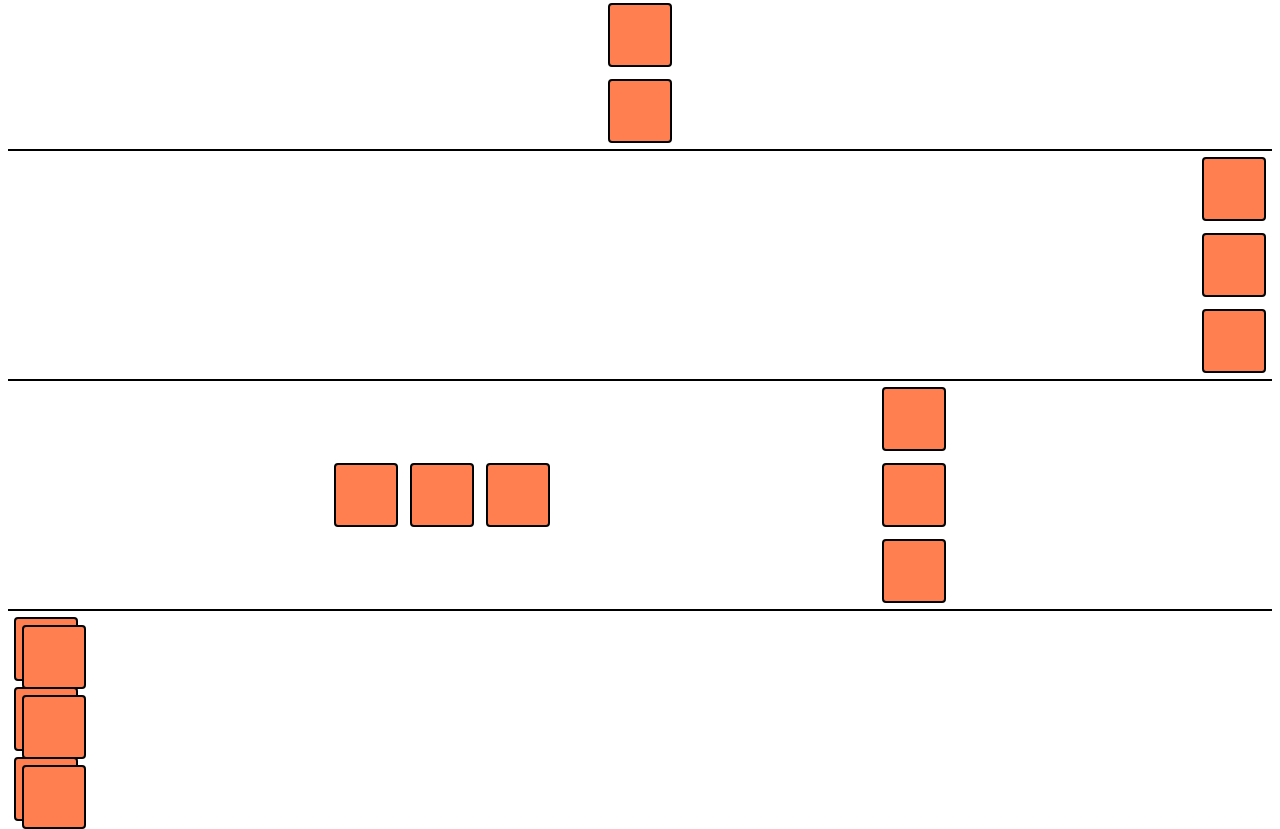
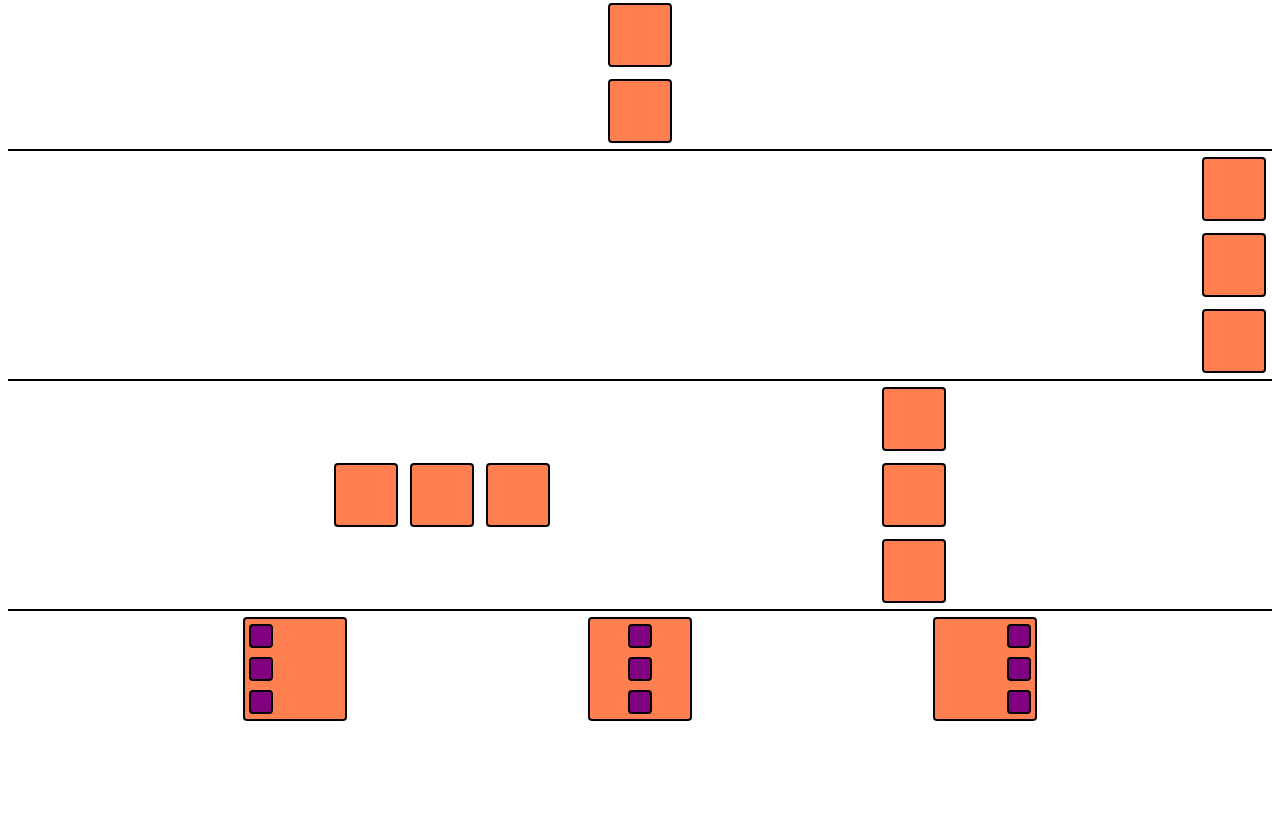
Before and after one commit to QuentinMich/Cours, a plain HTML site: page Flexbox/index.html in a window 1280 px wide. Shown: the part 551-1380 px from the top of the page. After the commit the page ends 1286 px from the top, so only its background shows below. Drawn offline with Linux system fonts and the light colour scheme.

Commit message:
fin exercice

```diff
--- a/Flexbox/index.html
+++ b/Flexbox/index.html
@@ -42,33 +42,33 @@
             <div></div>
         </article>
     </section>
-    <section class="flex exo exo7">
+    <section class="flex exo spaceEven">
         <article class="exo7_1">
             <div></div>
             <div></div>
             <div></div>
         </article>
-        <article class="exo7_2">
+        <article class="ver">
             <div></div>
             <div></div>
             <div></div>
         </article>
     </section>
-    <section>
-        <div>
-            <div>
-
-            </div>
+    <section class="flex spaceEven">
+        <div class="flex ver spaceEven bigBox">
+            <div class="smallBox"></div>
+            <div class="smallBox"></div>
+            <div class="smallBox"></div>
         </div>
-        <div>
-            <div>
-
-            </div>
+        <div class="flex ver spaceEven bigBox exo5">
+            <div class="smallBox"></div>
+            <div class="smallBox"></div>
+            <div class="smallBox"></div>
         </div>
-        <div>
-            <div>
-
-            </div>
+        <div class="flex ver spaceEven bigBox exo6">
+            <div class="smallBox"></div>
+            <div class="smallBox"></div>
+            <div class="smallBox"></div>
         </div>
     </section>
 </body>
--- a/Flexbox/style.css
+++ b/Flexbox/style.css
@@ -30,12 +30,21 @@ div {
 .exo6 {
     align-items: end;
 }
-.exo7 {
-    justify-content: space-evenly;
-}
 .exo7_1 {
     align-items: center;
 }
-.exo7_2 {
-    flex-direction: column;
+.bigBox {
+    height: 100px;
+    width: 100px;
 }
+.smallBox {
+    height: 20px;
+    width: 20px;
+    background-color: purple;
+    border: 2px solid black;
+    border-radius: 4px;
+    margin: 4px;
+}
+.spaceEven {
+    justify-content: space-evenly;
+}
```
